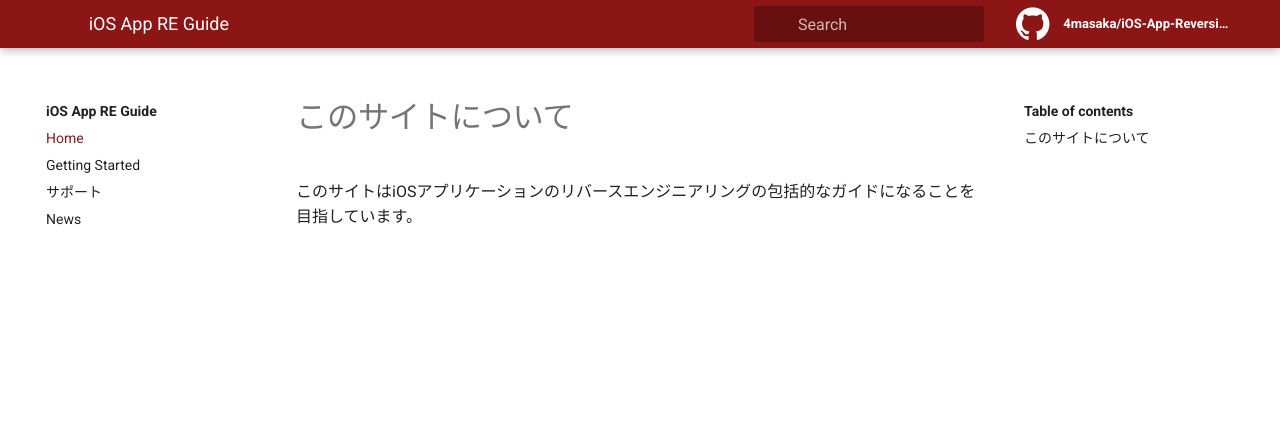
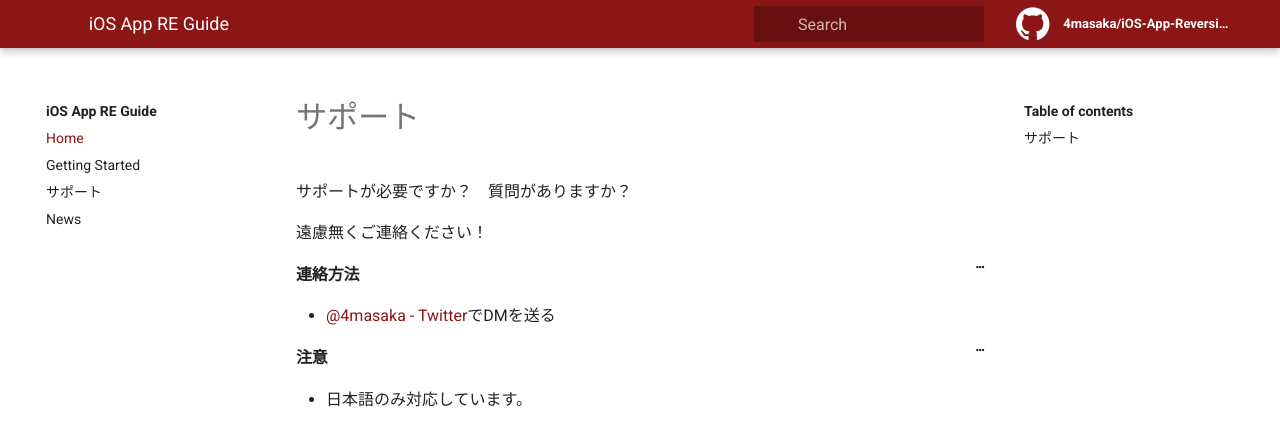
Before and after one commit to sh1ma/iOS-App-Reversing-guide, a Jekyll site: the page built from pages/about.md, in a window 1280 px wide and 900 px high. Shown: the top 446 px of the window. Built offline with Jekyll 4.4.1, drawn with Linux system fonts in a browser that asks for light colours.

Commit message:
微々たる変更

```diff
--- a/pages/about.md
+++ b/pages/about.md
@@ -1,8 +1,17 @@
 ---
-title: このサイトについて
-permalink: /about/
+title: サポート
+permalink: /support/
 ---
 
-# このサイトについて
+# サポート
 
-このサイトはiOSアプリケーションのリバースエンジニアリングの包括的なガイドになることを目指しています。
+サポートが必要ですか？　質問がありますか？
+
+遠慮無くご連絡ください！
+
+#### 連絡方法
+- [@4masaka - Twitter](http://twitter.com/sh1ma)でDMを送る
+
+
+#### 注意
+- 日本語のみ対応しています。
--- a/search/search_index.json
+++ b/search/search_index.json
@@ -1,4 +1,4 @@
 ---
 layout: null
 ---
-{"config":{"lang":["en"],"prebuild_index":false,"separator":"[\\s\\-]+"},"docs":[{% for page in site.pages %}{% unless page.excluded_in_search %}{% if added %},{% endif %}{% assign added = false %}{"location": "{{ page.url }}", "text": "{{ page.content | strip_html | strip_newlines | slugify: 'ascii' | replace: '-', ' ' }}", "title": "{{ page.title }}"}{% assign added = true %}{% endunless %}{% endfor %}{% for post in site.posts %}{% unless page.excluded_in_search %}{% if added %},{% endif %}{% assign added = false %}{"location": "{{ post.url }}", "text": "{{ post.content | strip_html | strip_newlines | slugify: 'ascii' | replace: '-',' ' }}", "title": "{{ post.title }}"}{% assign added = true %}{% endunless %}{% endfor %}{% for doc in site.docs %}{% unless doc.excluded_in_search %}{% if added %},{% endif %}{% assign added = false %}{"location": "{{ doc.url }}", "text": "{{ doc.content | strip_html | strip_newlines | slugify: 'ascii' | replace: '-',' ' }}", "title": "{{ doc.title }}"}{% assign added = true %}{% endunless %}{% endfor %}]}
+{"config":{"lang":["ja"],"prebuild_index":false,"separator":"[\\s\\-]+"},"docs":[{% for page in site.pages %}{% unless page.excluded_in_search %}{% if added %},{% endif %}{% assign added = false %}{"location": "{{ page.url }}", "text": "{{ page.content | strip_html | strip_newlines | slugify: 'ascii' | replace: '-', ' ' }}", "title": "{{ page.title }}"}{% assign added = true %}{% endunless %}{% endfor %}{% for post in site.posts %}{% unless page.excluded_in_search %}{% if added %},{% endif %}{% assign added = false %}{"location": "{{ post.url }}", "text": "{{ post.content | strip_html | strip_newlines | slugify: 'ascii' | replace: '-',' ' }}", "title": "{{ post.title }}"}{% assign added = true %}{% endunless %}{% endfor %}{% for doc in site.docs %}{% unless doc.excluded_in_search %}{% if added %},{% endif %}{% assign added = false %}{"location": "{{ doc.url }}", "text": "{{ doc.content | strip_html | strip_newlines | slugify: 'ascii' | replace: '-',' ' }}", "title": "{{ doc.title }}"}{% assign added = true %}{% endunless %}{% endfor %}]}
```
Also changed, not shown: _includes/footer.html (line endings or trailing spaces), assets/img/favicon.png (added), pages/index.md (line endings or trailing spaces).
